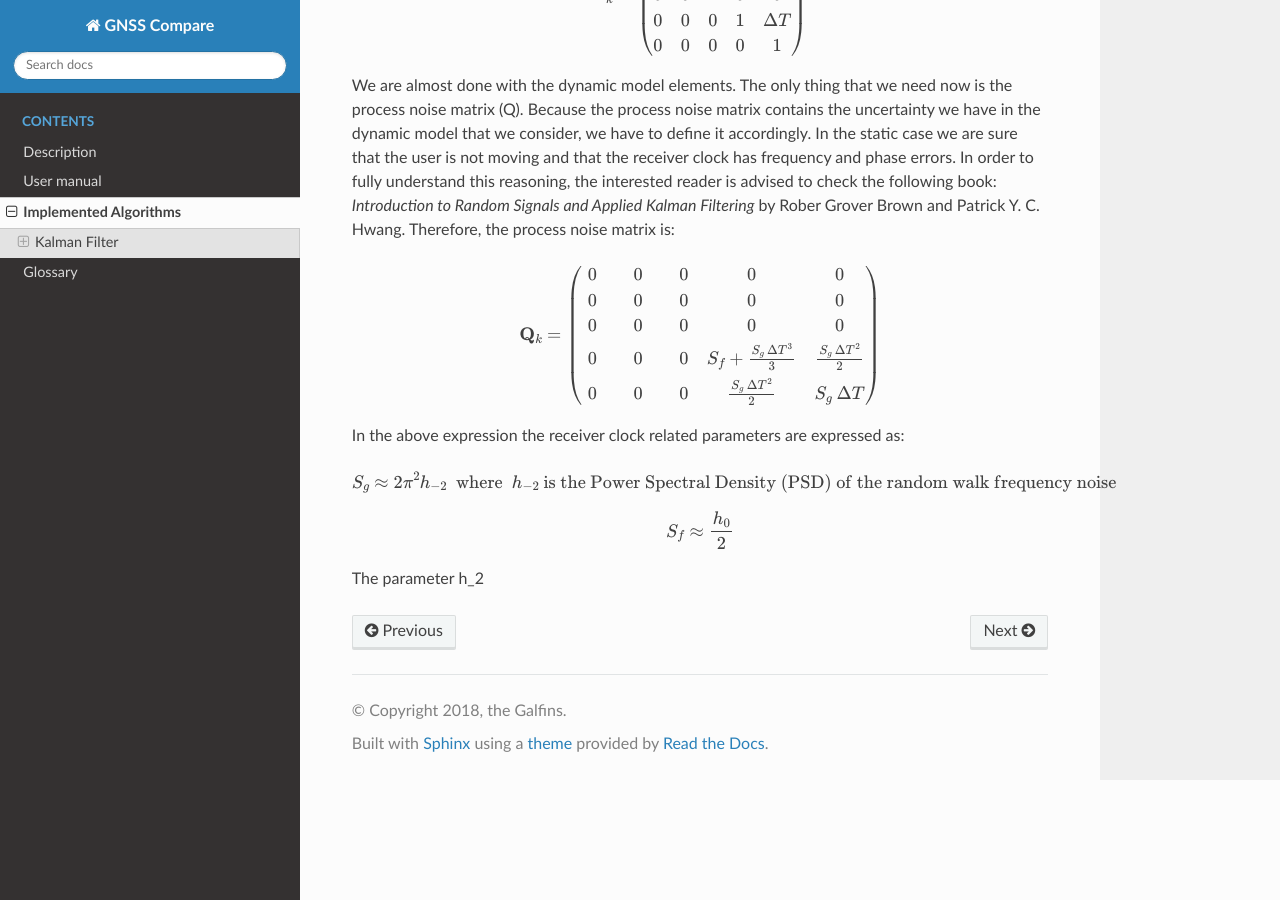
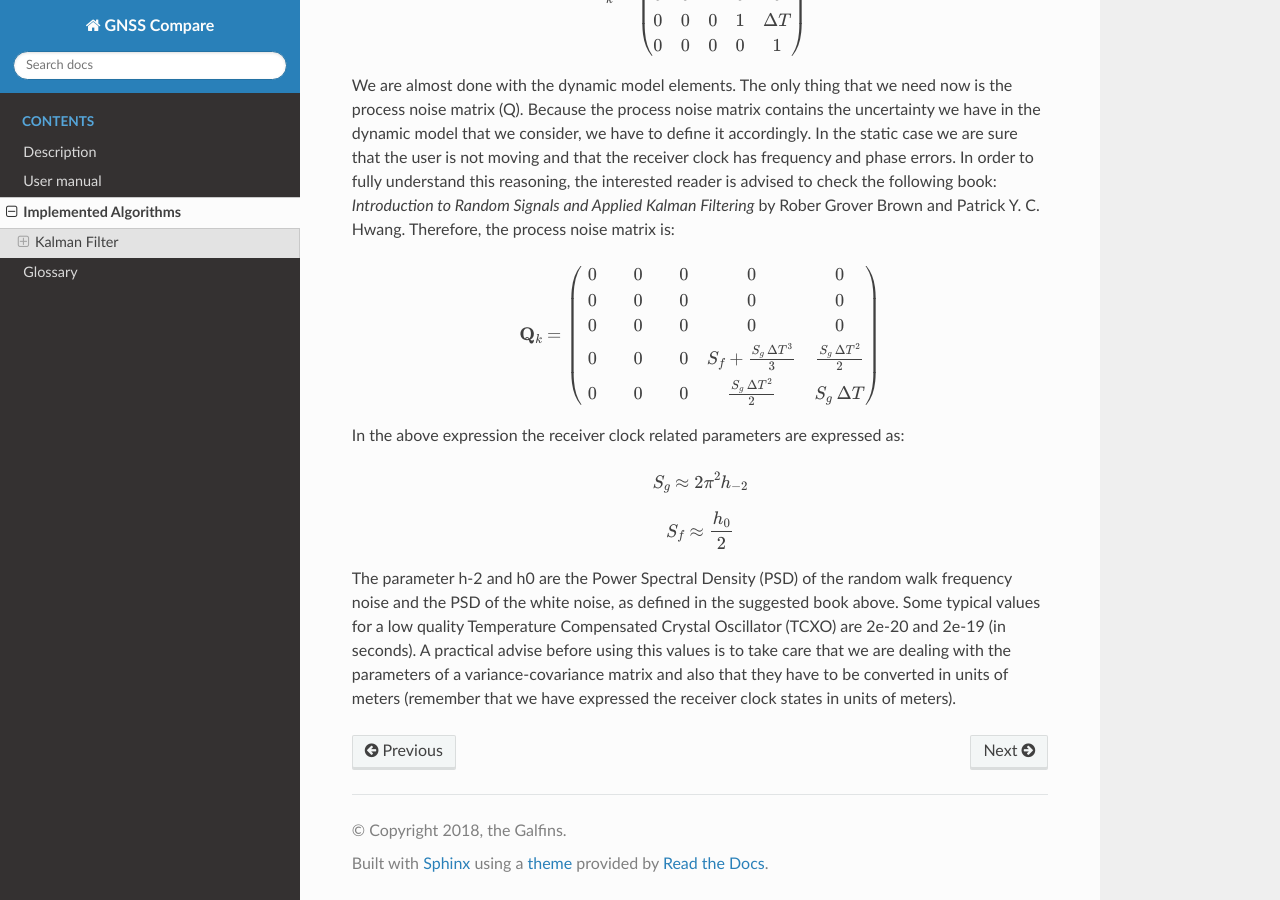
Before and after one commit to TheGalfins/GNSS_Compare, a Sphinx documentation site: the page built from docs/implemented_algorithms.rst, in a window 1280 px wide and 900 px high, scrolled down 1095 px. Built offline with Sphinx 7.4.7 and the Read the Docs theme 2.0.0, drawn with Linux system fonts in a browser that asks for light colours.

Commit message:
the receiver clock states parameters inside Q were defined

```diff
--- a/docs/implemented_algorithms.rst
+++ b/docs/implemented_algorithms.rst
@@ -71,8 +71,12 @@ by Rober Grover Brown and Patrick Y. C. Hwang. Therefore, the process noise matr
 In the above expression the receiver clock related parameters are expressed as:
 
 .. math::
-  S_g \approx 2 \pi^2 h_{-2}~~\text{where}~~h_{-2}~\text{is the Power Spectral Density (PSD) of the random walk frequency noise}
+  S_g \approx 2 \pi^2 h_{-2}
 .. math::
   S_f \approx \frac{h_0}{2}
 
-The parameter h_2
+The parameter h-2 and h0 are the Power Spectral Density (PSD) of the random walk frequency noise and the PSD
+of the white noise, as defined in the suggested book above. Some typical values for a low quality Temperature
+Compensated Crystal Oscillator (TCXO) are 2e-20 and 2e-19 (in seconds). A practical advise before using this values
+is to take care that we are dealing with the parameters of a variance-covariance matrix and also that they have
+to be converted in units of meters (remember that we have expressed the receiver clock states in units of meters).
```
